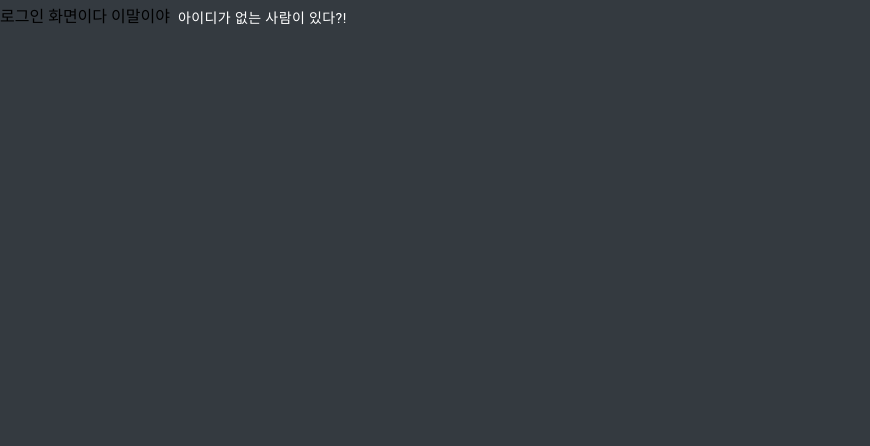
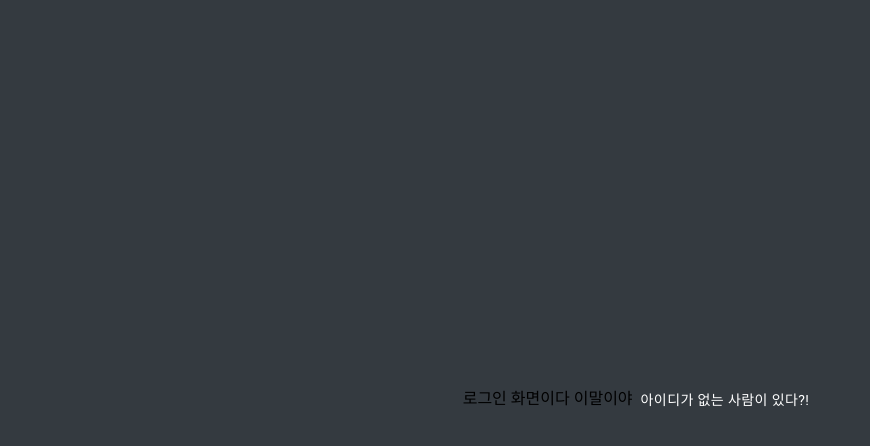
Before and after one commit to chanlendar/legacy-chanlendar-front, a React (Create React App) app in the folder front/: page / in a window 1280 px wide. Shown: the top 446 px of the page, without its empty margins (0-870 px from the left). Built offline with nearby package versions, Linux system fonts and the light colour scheme; the HTML template or start-up script is replaced by a standard one.

Commit message:
add userAuth Styles

```diff
--- a/front/src/components/user/UserAuthorization.js
+++ b/front/src/components/user/UserAuthorization.js
@@ -1,17 +1,19 @@
 import React from "react";
 
 import { useBoolean } from "../../hooks";
+import { useAuthStyles } from "../../styles";
 import SignUp from "./SignUp";
 import LogIn from "./LogIn";
 
 function UserAuthorization() {
+	const authStyles = useAuthStyles();
 	const [isLogInOpend, setLogInTrue, setLogInFalse] = useBoolean(true);
 
 	return (
-		<>
+		<div className={authStyles.container}>
 			{isLogInOpend && <LogIn setLogIn={setLogInFalse} isOpend={isLogInOpend} />}
 			{!isLogInOpend && <SignUp setLogIn={setLogInTrue} isOpend={!isLogInOpend} />}
-		</>
+		</div>
 	);
 }
 
--- a/front/src/styles/index.js
+++ b/front/src/styles/index.js
@@ -126,7 +126,7 @@ export const CustomButton = withStyles({
 	},
 	outlined: {
 		padding: "5px 13px",
-	}
+	},
 })(Button);
 // makeStyles((theme) => ({
 // 	root: {
@@ -144,6 +144,20 @@ export const useTaskStyles = makeStyles((theme) => ({
 	},
 	notFinished: {
 		opacity: "1",
+	},
+}));
+
+/**
+ * Authorization Styles
+ */
+export const useAuthStyles = makeStyles((theme) => ({
+	container: {
+		width: "75%",
+		margin: "0 auto",
+		display: "flex",
+		justifyContent: "center",
+		alignItems: "center",
+		minHeight: "100vh",
 	},
 }));
 
```
